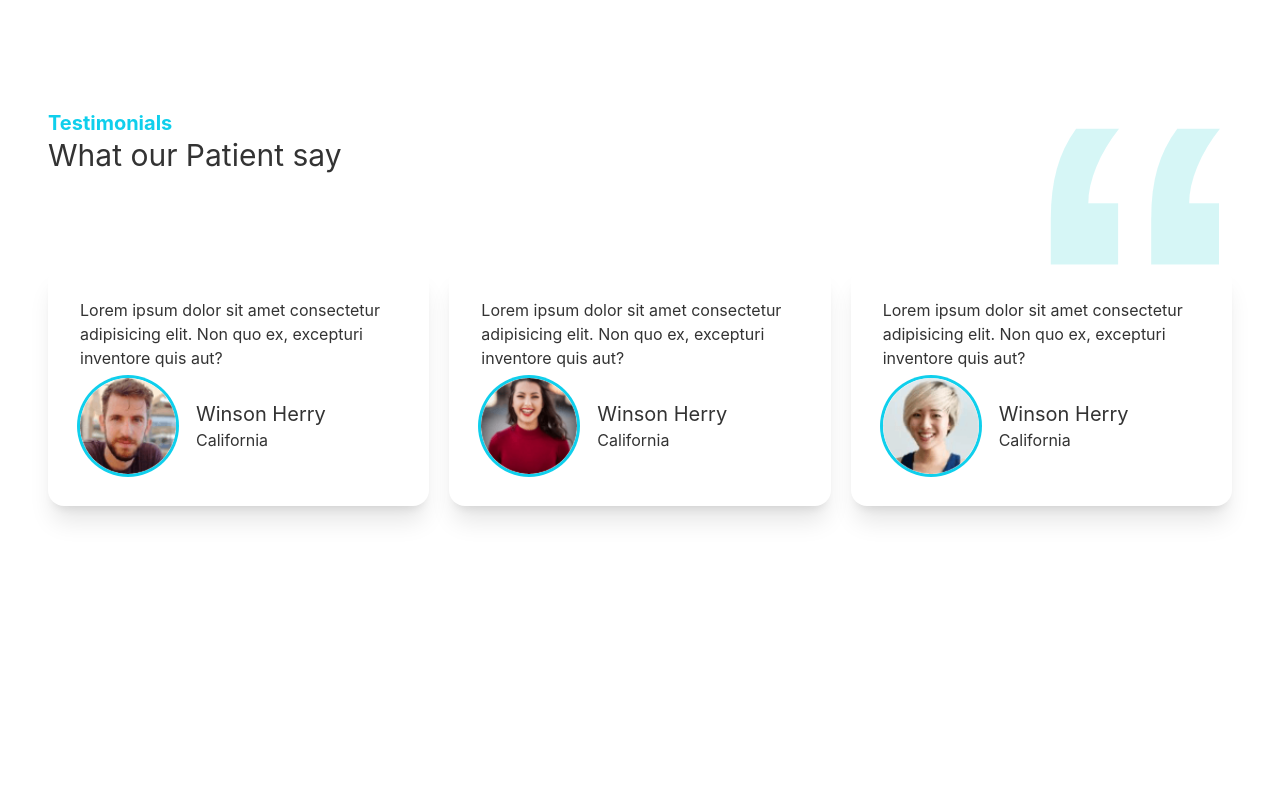
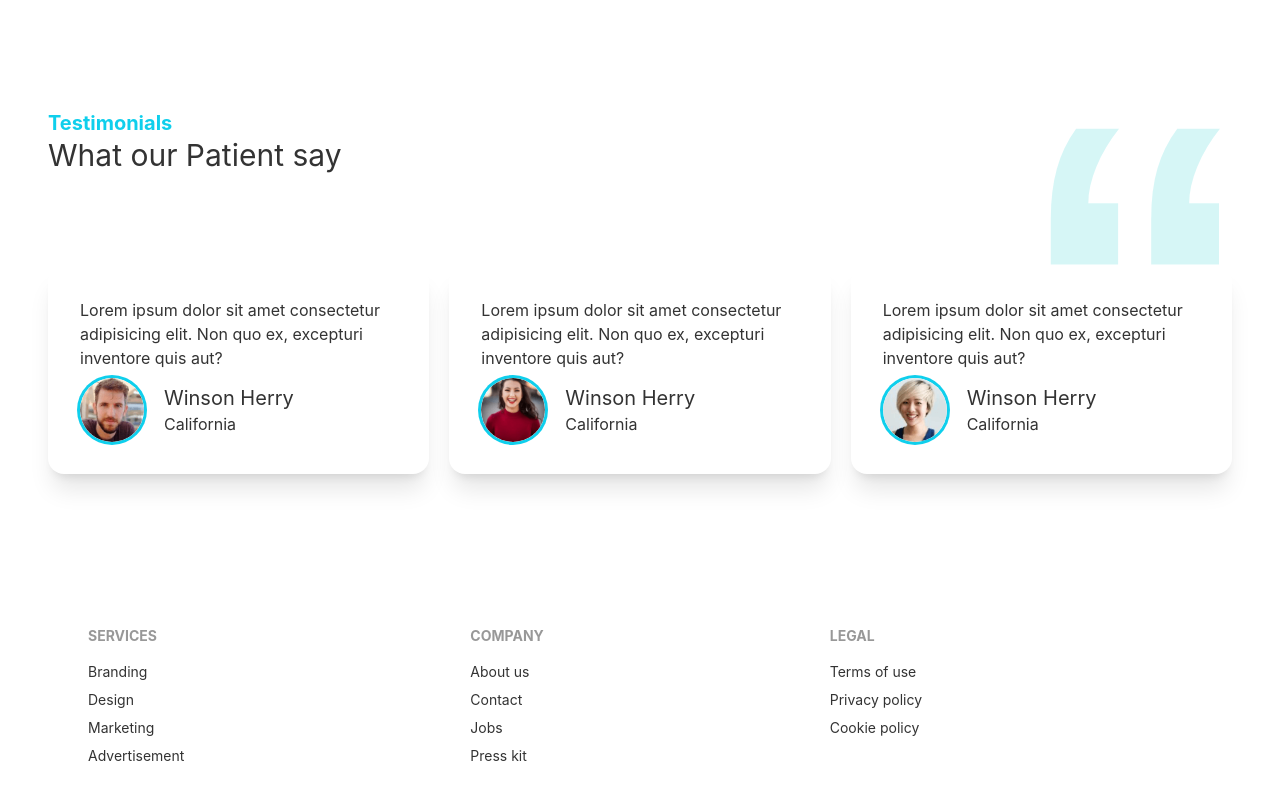
Before and after one commit to nosianuri/doctors-portal-client, a React (Create React App) app: page / in a window 1280 px wide. Shown: the part 2162-2962 px from the top of the page. Before the commit the page ends 2780 px from the top, so only its background shows below. Built offline with nearby package versions, Linux system fonts and the light colour scheme; the HTML template or start-up script is replaced by a standard one.

Commit message:
set footer

```diff
--- /dev/null
+++ b/src/Pages/Home/Footer.js
@@ -0,0 +1,33 @@
+import React from 'react';
+import footer from '../../assets/images/footer.png';
+
+const Footer = () => {
+    return (
+        <footer style={{
+            background: `url(${footer})`
+        }} class="footer p-10">
+            <div>
+                <span class="footer-title">Services</span>
+                <a class="link link-hover">Branding</a>
+                <a class="link link-hover">Design</a>
+                <a class="link link-hover">Marketing</a>
+                <a class="link link-hover">Advertisement</a>
+            </div>
+            <div>
+                <span class="footer-title">Company</span>
+                <a class="link link-hover">About us</a>
+                <a class="link link-hover">Contact</a>
+                <a class="link link-hover">Jobs</a>
+                <a class="link link-hover">Press kit</a>
+            </div>
+            <div>
+                <span class="footer-title">Legal</span>
+                <a class="link link-hover">Terms of use</a>
+                <a class="link link-hover">Privacy policy</a>
+                <a class="link link-hover">Cookie policy</a>
+            </div>
+        </footer>
+    );
+};
+
+export default Footer;
--- a/src/Pages/Home/Home.js
+++ b/src/Pages/Home/Home.js
@@ -1,5 +1,6 @@
 import React from 'react';
 import Banner from './Banner';
+import Footer from './Footer';
 import Info from './Info';
 import MakeAppointment from './MakeAppointment';
 import Services from './Services';
@@ -13,6 +14,7 @@
             <Services></Services>
             <MakeAppointment></MakeAppointment>
             <Testimonials></Testimonials>
+            <Footer></Footer>
         </div>
     );
 };
--- a/src/Pages/Home/Review.js
+++ b/src/Pages/Home/Review.js
@@ -8,7 +8,7 @@
                 <p>Lorem ipsum dolor sit amet consectetur adipisicing elit. Non quo ex, excepturi inventore quis aut?</p>
                 <div class="flex items-center">
                     <div class="avatar">
-                        <div class="w-24 rounded-full ring ring-primary ring-offset-base-100 mr-5">
+                        <div class="w-16 rounded-full ring ring-primary ring-offset-base-100 mr-5">
                             <img src={review.img} alt="" />
                         </div>
                     </div>
```
